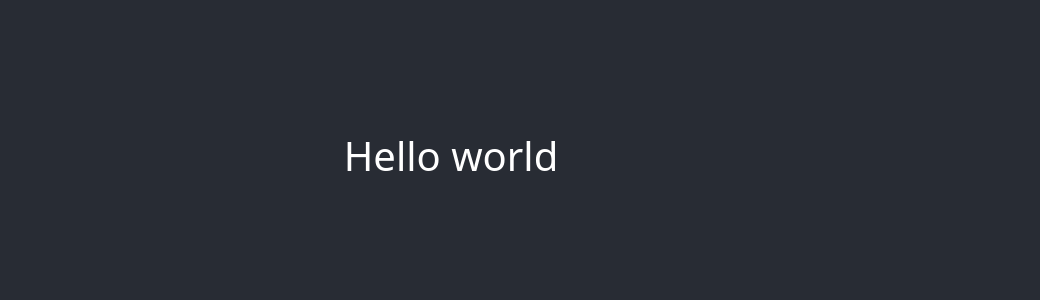
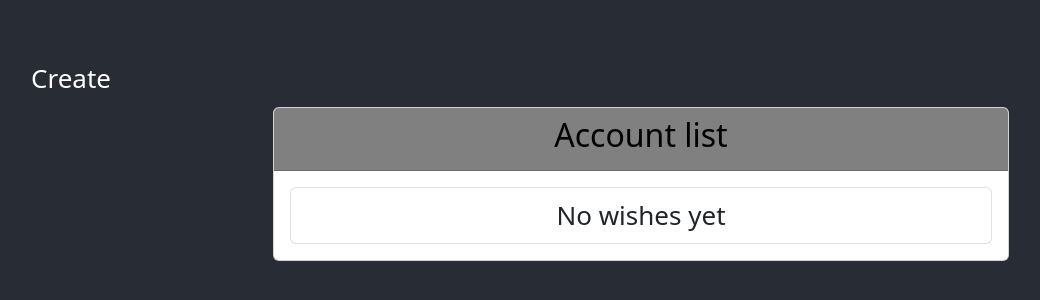
Before and after one commit to VytautasValutis/u1, a React (Create React App) app: page / in a window 1280 px wide. Shown: the part 240-540 px from the top of the page, without its empty margins (189-1229 px from the left). Built offline with nearby package versions, Linux system fonts and the light colour scheme.

Commit message:
List start

```diff
--- a/src/App.jsx
+++ b/src/App.jsx
@@ -1,11 +1,27 @@
 import 'bootstrap/dist/css/bootstrap.min.css';
+import { useState } from 'react';
 import './App.scss';
+import List from './Components/List';
 
 function App() {
+
+  const [accList, setAccList] = useState(null);
+
   return (
     <div className="App">
       <header className="App-header">
-        <h1>Hello world</h1>
+        <div className="container">
+          <div className="row">
+            <div className="col-4">
+              Create
+              {/* <Create setCreateData={setCreateData} /> */}
+            </div>
+            <div className="col-8">
+              <List accList={accList} />
+              {/* <List list={list} setDeleteData={setDeleteData} setModalData={setModalData} /> */}
+            </div>
+          </div>
+        </div>
       </header>
     </div>
   );
--- a/src/App.scss
+++ b/src/App.scss
@@ -36,3 +36,12 @@
     transform: rotate(360deg);
   }
 }
+
+.card {
+  .card-header {
+    background-color: gray;
+    h2 {
+      color: #000;
+    }
+  }
+}
--- /dev/null
+++ b/src/Components/List.jsx
@@ -0,0 +1,24 @@
+function List(accList) {
+    return (
+        <div className="card mt-5">
+            <div className="card-header">
+                <h2>Account list</h2>
+            </div>
+            <div className="card-body">
+                <ul className="list-group">
+                    {
+                        accList.length ?
+                            accList.map(w => <li className="list-group-item">{w.surName}" "{w.name}
+                            {/* <div className="ed-button"></div> */}
+                            {/* <div className="del-button" onClick={destroy(w)}></div> */}
+                            </li>)
+                            :
+                            <li className="list-group-item">No wishes yet</li>
+                    }
+                </ul>
+            </div>
+        </div>
+    )
+}
+
+export default List;
```
